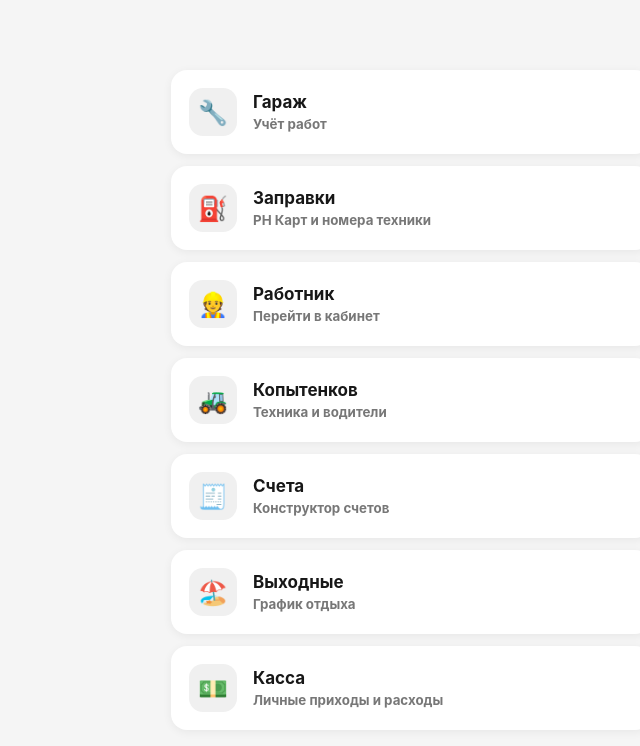
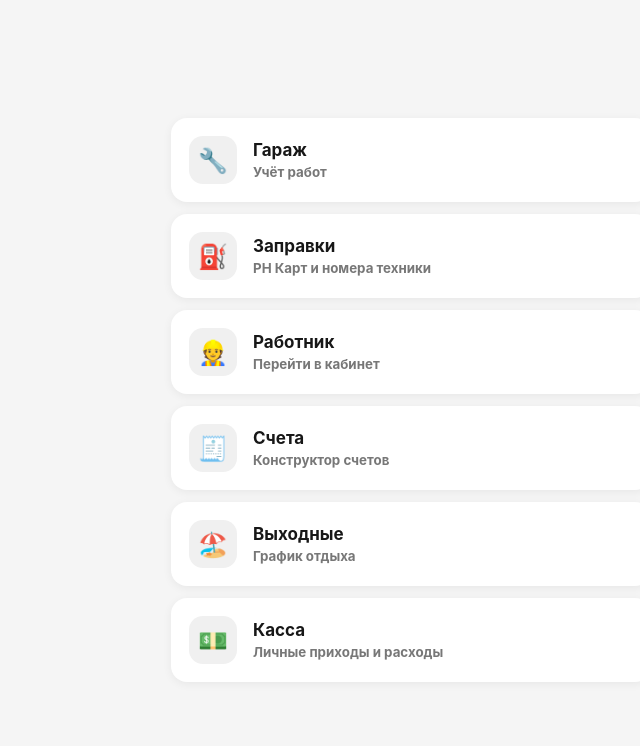
Before and after one commit to 3enn9/bobcat-payments-bot, a React (Vite) app in the folder miniapp/: page / in a window 1280 px wide. Shown: the top 746 px of the page, without its empty margins (229-869 px from the left). Built offline with nearby package versions, Linux system fonts and the light colour scheme.

Commit message:
Remove Kopytenkov button from miniapp

```diff
--- a/miniapp/src/App.tsx
+++ b/miniapp/src/App.tsx
@@ -287,19 +287,6 @@ export default function App() {
         <button
           type="button"
           className="role-button"
-          onClick={() => setScreen("kopytenkov")}
-        >
-          <span className="role-icon">🚜</span>
-
-          <span>
-            <strong>Копытенков</strong>
-            <small>Техника и водители</small>
-          </span>
-        </button>
-
-        <button
-          type="button"
-          className="role-button"
           onClick={() => setScreen("invoices")}
         >
           <span className="role-icon">🧾</span>
```
Also changed, not shown: 2 other files (tests, documents, lock files or other folders).
